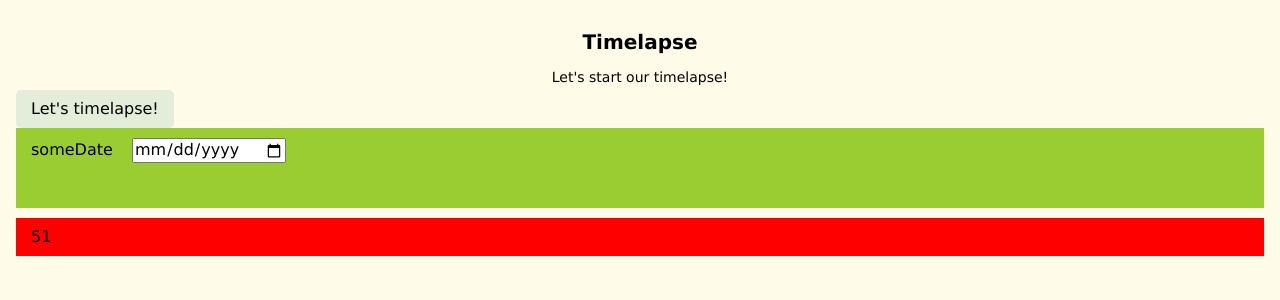
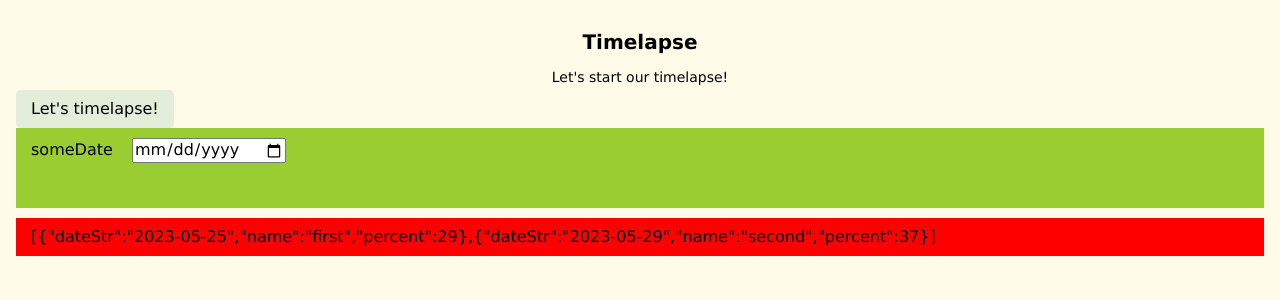
Before and after one commit to ann4ann/Timelapse, a React (Create React App) app: page / in a window 1280 px wide. Shown: the top 300 px of the page. Built offline with nearby package versions, Linux system fonts and the light colour scheme.

Commit message:
added calculation datas percent on timelapse

```diff
--- a/src/App.tsx
+++ b/src/App.tsx
@@ -4,6 +4,28 @@ import {Button} from "./app/components/common/Button/Button";
 import {align, Text} from "./app/components/common/Text/Text";
 import {Timelapse} from "./app/components/ui/Timelapse/Timelapse";
 import {InputDate} from "./app/components/common/Input/InputDate/InputDate";
+import {date, project} from "./app/types/types";
+
+//==================Данные для теста==================
+
+const testProject: project = {
+    startDate: "2023-05-10",
+    endDate: "2023-06-30",
+    name: "TestProj"
+}
+
+const dates: date[] = [
+    {
+        dateStr: "2023-05-25",
+        name: "first"
+    },
+    {
+        dateStr: "2023-05-29",
+        name: "second"
+    },
+]
+
+//===========================================
 
 function App() {
   return (
@@ -15,7 +37,7 @@ function App() {
         />
         <Button text="Let's timelapse!"/>
         <InputDate/>
-        <Timelapse/>
+        <Timelapse projectData={testProject} stages={dates}/>
     </div>
   );
 }
--- a/src/app/components/ui/Timelapse/Timelapse.tsx
+++ b/src/app/components/ui/Timelapse/Timelapse.tsx
@@ -1,40 +1,25 @@
 import {memo} from "react";
 import cls from "./Timelapse.module.css"
+import {addPercentsToDates, countDaysBetweenDates} from "../../../utils/countDaysBetweenDates";
+import {date, project} from "../../../types/types";
 
 interface TimelapseProps {
-
+    projectData: project,
+    stages: date[]
 }
 
-const datas = [
-    {
-        date: "2023-05-10",
-        name: "start"
-    },
-    {
-        date: "2023-05-25",
-        name: "start"
-    },
-    {
-        date: "2023-06-30",
-        name: "end"
-    },
-]
+export const Timelapse = memo((props: TimelapseProps) => {
+    const {
+        projectData,
+        stages,
+    } = props
 
-export const Timelapse = memo((props: TimelapseProps) => {
-    const {} = props
-
-    function CountTheDays(start: string, end: string) {
-        const startDayMs = new Date(start)
-        const endDayMs = new Date(end)
-        const duration = (endDayMs.getTime() - startDayMs.getTime())
-            / (1000 * 60 * 60 * 24)
-        return duration
-    }
+    const allDays = countDaysBetweenDates(projectData.startDate, projectData.endDate)
+    const arrWithPercents = addPercentsToDates(stages, projectData.startDate, allDays)
 
     return (
         <div className={cls.timelapse}>{
-            CountTheDays(datas[0].date, datas[2].date)
-            // JSON.stringify(getDateFromString(datas[0].date))
+            JSON.stringify(arrWithPercents)
         }</div>
     )
 })
--- /dev/null
+++ b/src/app/types/types.ts
@@ -0,0 +1,11 @@
+export interface date {
+    dateStr: string,
+    name: string,
+    percent?: number,
+}
+
+export interface project {
+    startDate: string,
+    endDate: string,
+    name: string,
+}
--- /dev/null
+++ b/src/app/utils/countDaysBetweenDates.ts
@@ -0,0 +1,26 @@
+import {date} from "../types/types";
+
+
+export function countDaysBetweenDates(start: string, end: string):number {
+    const startDayMs = new Date(start)
+    const endDayMs = new Date(end)
+    const countDays = (endDayMs.getTime() - startDayMs.getTime())
+        / (1000 * 60 * 60 * 24)
+
+    return countDays
+}
+
+export function addPercentsToDates(
+    datesArr: date[],
+    start: string,
+    daysInProject: number
+): Required<date>[] {
+    const resultArr = datesArr.map((item) => {
+        const daysAfterStart = countDaysBetweenDates(start, item.dateStr)
+        const percent = Math.round(daysAfterStart / daysInProject * 100)
+        return ({...item, percent: percent})
+    })
+    // console.log(resultArr)
+
+    return resultArr
+}
```
